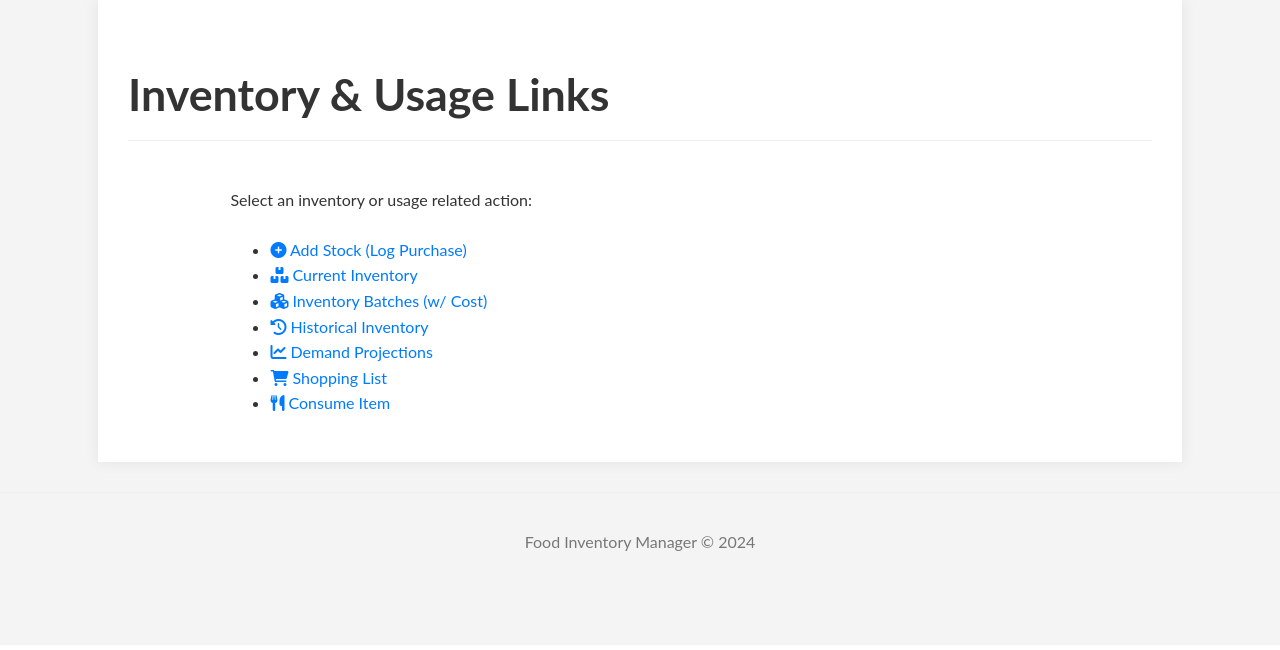
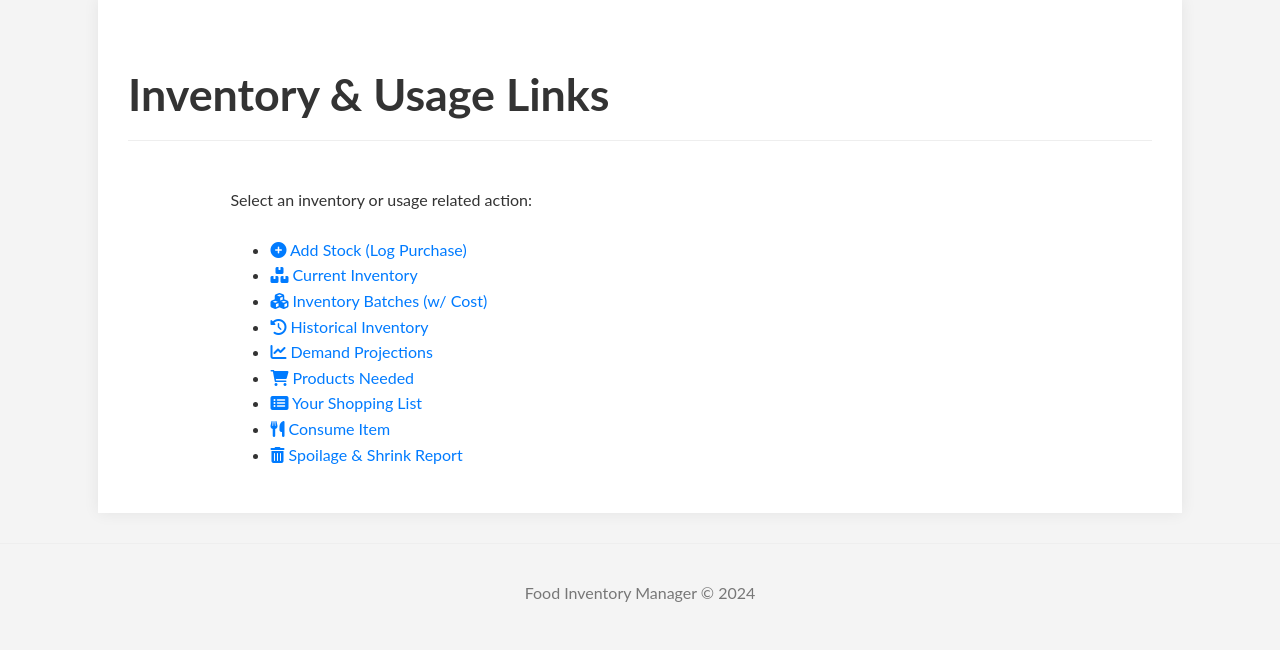
Before and after one commit to Mikeymac75/PIM, a Flask app: page /inventory-usage-links/ in a window 1280 px wide. Shown: the part 155-805 px from the top of the page. Before the commit the page ends 706 px from the top, so only its background shows below. Run offline with Flask 3, Linux system fonts and the light colour scheme; some libraries are stand-ins or nearby versions.

Commit message:
Fix syntax error in current inventory and add links to spoilage report
- Fixed `{% elseif %}` to `{% elif %}` in `templates/current_inventory.html` to resolve TemplateSyntaxError.
- Added "Spoilage & Shrink Report" link to `templates/inventory_usage_links.html` and "Spoilage Report" button to `templates/home.html`.
- Reverted `instance_path` in `app.py` to use `os.path.dirname(app.root_path)` for robustness.
- Updated `templates/shrink_report.html` "Use" button to link to `consume_item_view` with pre-filled item name.
- Updated `consume_item_view` in `app.py` to handle `item_name` query parameter.

```diff
--- a/templates/current_inventory.html
+++ b/templates/current_inventory.html
@@ -126,11 +126,11 @@
                     <td>
                         {% if item.spoilage_status == 'EXPIRED' %}
                             <span class="status-pill status-danger">EXPIRED</span>
-                        {% elseif item.spoilage_status == 'Projected Waste' %}
+                        {% elif item.spoilage_status == 'Projected Waste' %}
                             <span class="status-pill status-warning">Waste Risk</span>
-                        {% elseif item.spoilage_status == 'Expiring Soon' %}
+                        {% elif item.spoilage_status == 'Expiring Soon' %}
                             <span class="status-pill status-info">Soon</span>
-                        {% elseif item.is_below_par %}
+                        {% elif item.is_below_par %}
                             <span class="status-pill status-below-par">Below Par</span>
                         {% else %}
                             <span class="status-pill status-ok">OK</span>
--- a/templates/home.html
+++ b/templates/home.html
@@ -30,6 +30,7 @@
         <a href="{{ url_for('projections_view') }}" class="nav-link-button">Get Demand Projections</a>
         <a href="{{ url_for('products_needed_view') }}" class="nav-link-button">View Products Needed</a>
         <a href="{{ url_for('new_shopping_list_view') }}" class="nav-link-button">View Actual Shopping List</a>
+        <a href="{{ url_for('shrink_report_view') }}" class="nav-link-button">Spoilage Report</a>
     </p>
 
     <p style="margin-top: 30px; font-size: 0.9em; color: #777;">
--- a/templates/inventory_usage_links.html
+++ b/templates/inventory_usage_links.html
@@ -14,8 +14,10 @@
         <li><a href="{{ url_for('inventory_batches_view') }}"><i class="fas fa-cubes"></i> Inventory Batches (w/ Cost)</a></li>
         <li><a href="{{ url_for('historical_inventory_view') }}"><i class="fas fa-history"></i> Historical Inventory</a></li>
         <li><a href="{{ url_for('projections_view') }}"><i class="fas fa-chart-line"></i> Demand Projections</a></li>
-        <li><a href="{{ url_for('shopping_list_view') }}"><i class="fas fa-shopping-cart"></i> Shopping List</a></li>
+        <li><a href="{{ url_for('products_needed_view') }}"><i class="fas fa-shopping-cart"></i> Products Needed</a></li>
+        <li><a href="{{ url_for('new_shopping_list_view') }}"><i class="fas fa-list-alt"></i> Your Shopping List</a></li>
         <li><a href="{{ url_for('consume_item_view') }}"><i class="fas fa-utensils"></i> Consume Item</a></li>
+        <li><a href="{{ url_for('shrink_report_view') }}"><i class="fas fa-trash-alt"></i> Spoilage & Shrink Report</a></li>
     </ul>
 </div>
 {% endblock %}
```
